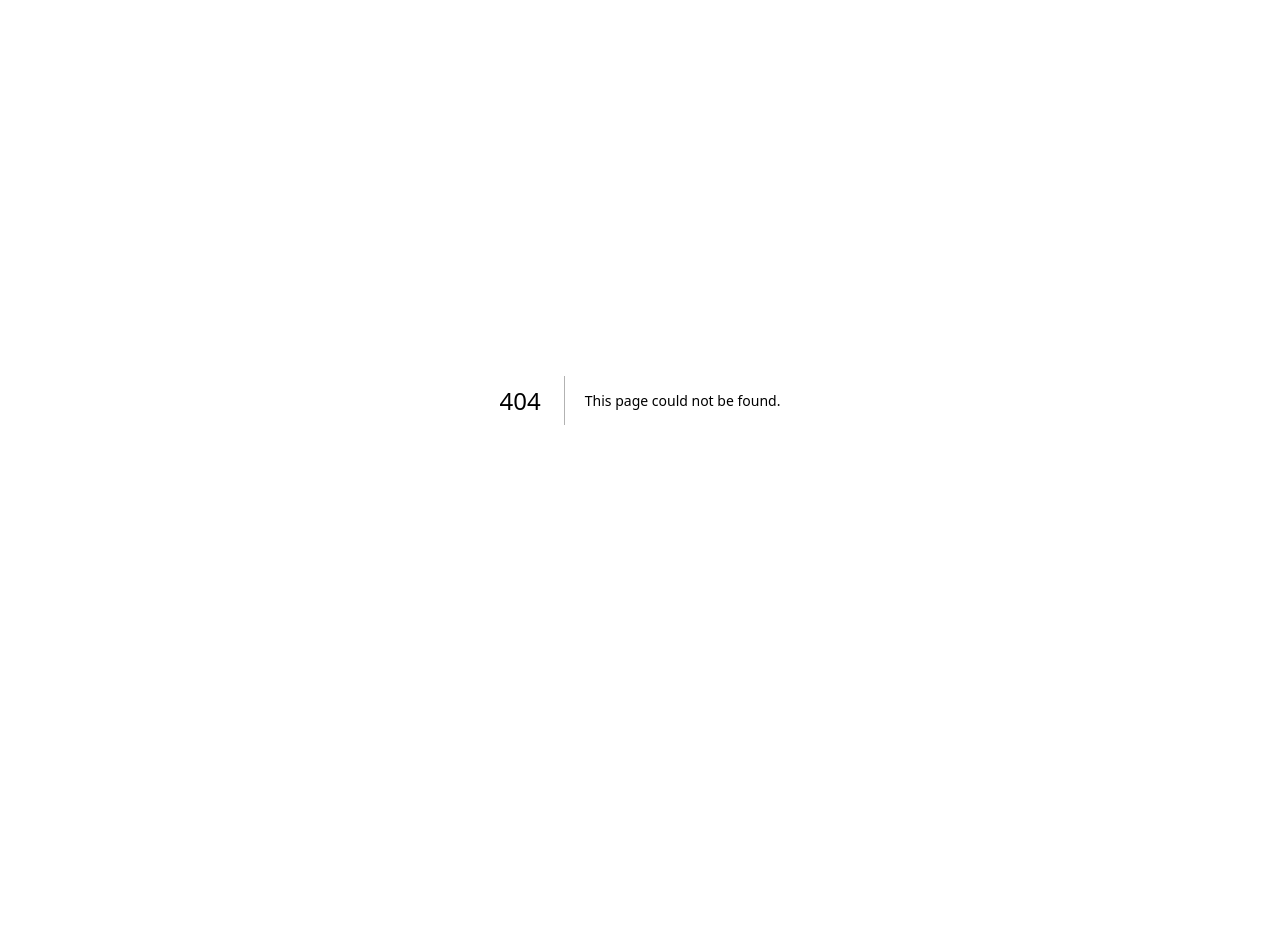
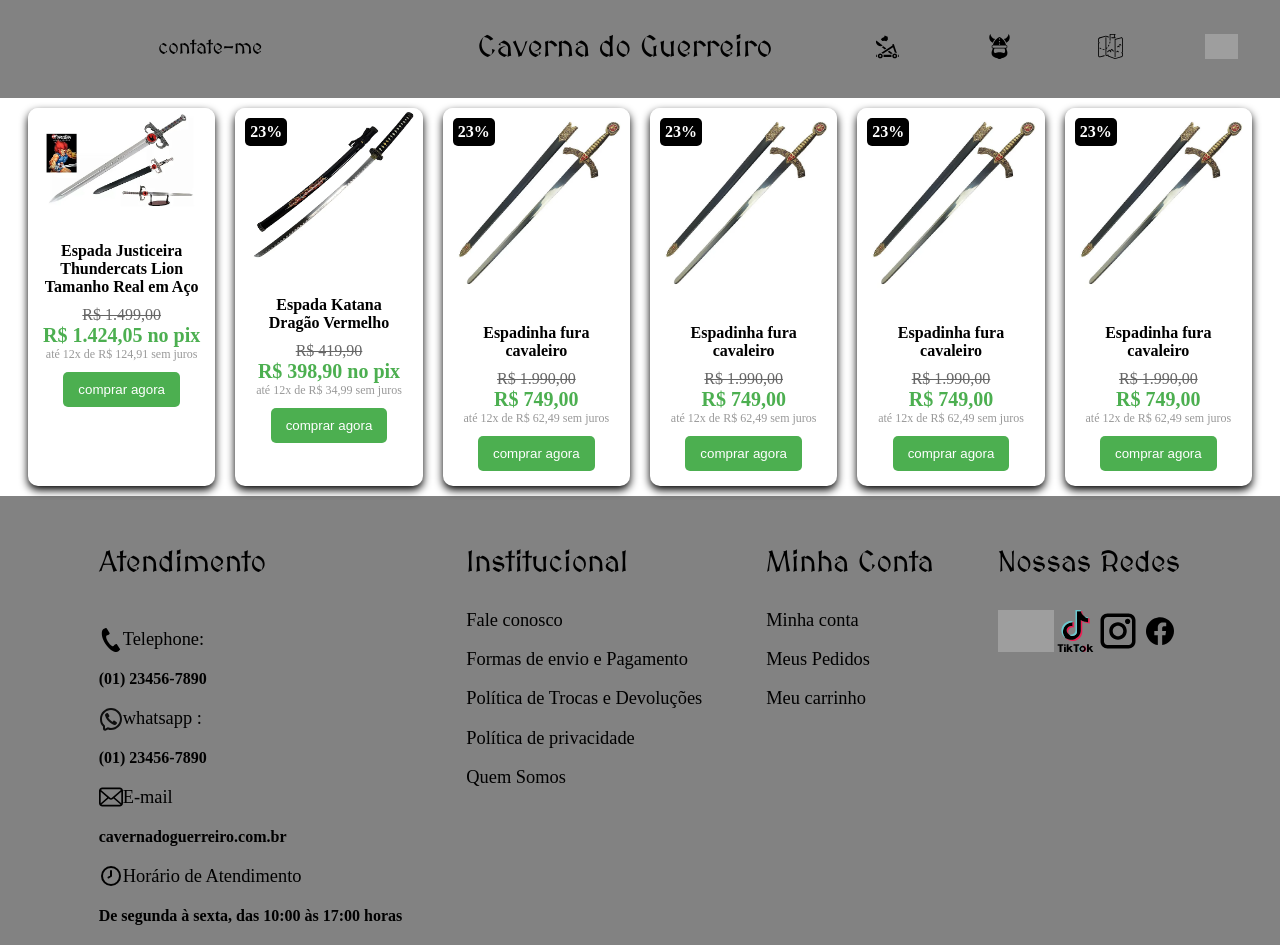
Before and after one commit to MauveMagician/UC7-Store, a Next.js app in the folder uc7-store/: page /gp in a window 1280 px wide. Before the commit this address had no page. Before the commit the page ends 800 px from the top, so only its background shows below. Built offline with nearby package versions, Linux system fonts and the light colour scheme; grey boxes are pictures that could not be loaded.

Commit message:
Add produtos e gp

```diff
--- /dev/null
+++ b/uc7-store/pages/gp.js
@@ -0,0 +1,13 @@
+import Cabecalho from "@/app/cabecalho";
+import Footer from "@/app/footer";
+import Card from "@/app/card";
+
+export default function Home() {
+    return (
+        <>
+            <Cabecalho></Cabecalho>
+            <Card></Card>
+            <Footer></Footer>
+        </>
+    );
+}
--- a/uc7-store/pages/produtos.js
+++ b/uc7-store/pages/produtos.js
@@ -1,5 +1,6 @@
 import styles from "./produtos.module.css";
 import Cabecalho from "@/app/cabecalho";
+import Footer from "@/app/footer";
 import Image from "next/image";
 
 export default function Home() {
@@ -35,6 +36,7 @@
         </div>
       </div>
     </div>
+    <Footer></Footer>
     </>
   );
 }
```
Also changed, not shown: uc7-store/pages/mapa.js (+4 -4 lines).
